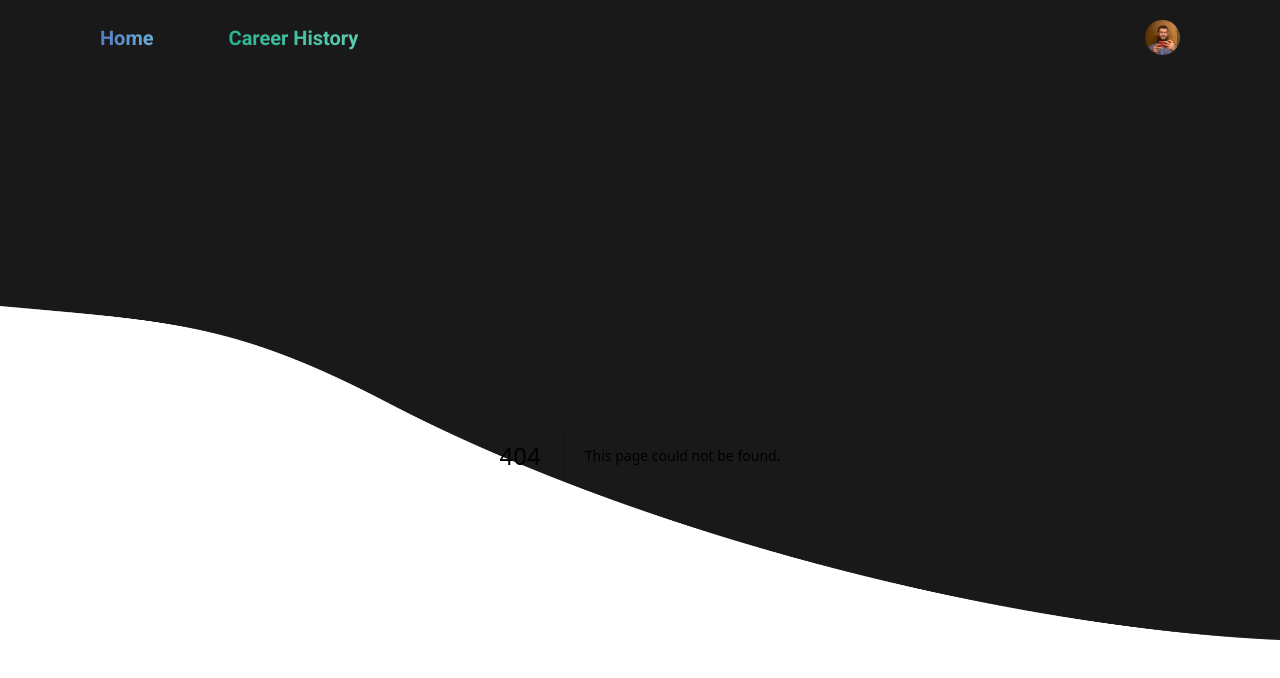
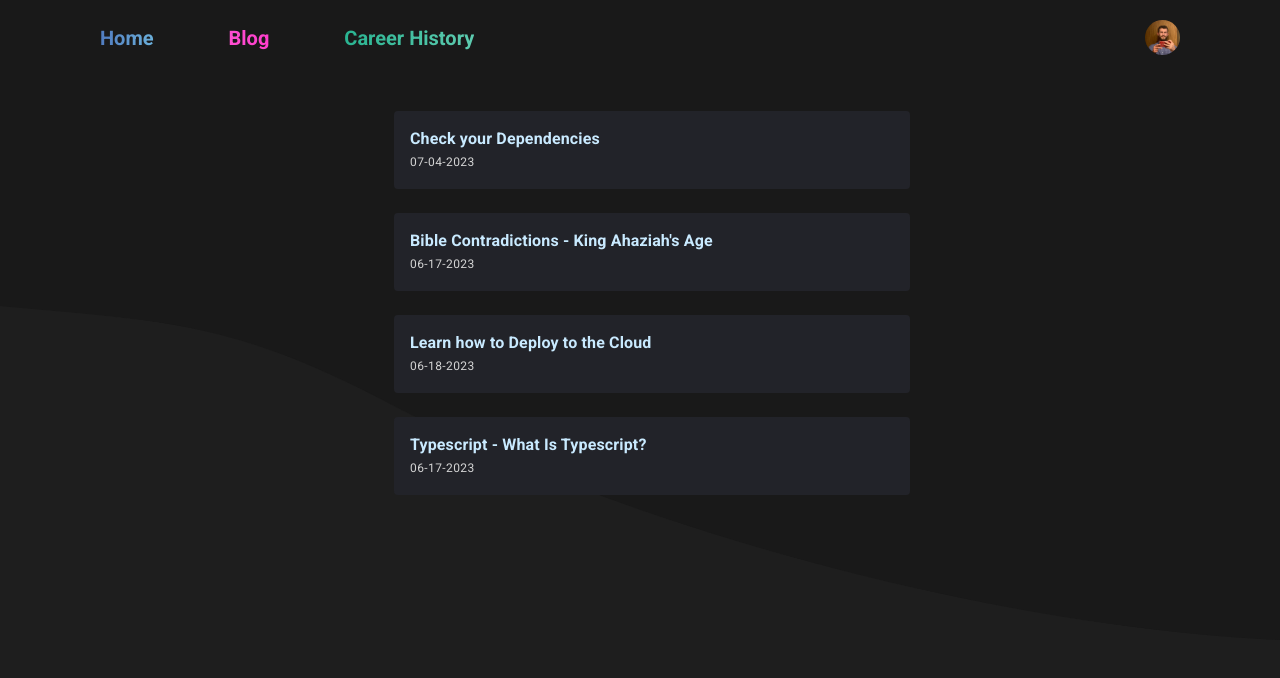
Before and after one commit to IDrumsey/profile-site-v2, a Next.js app: page /blog in a window 1280 px wide. Before the commit this address had no page. Shown: the top 678 px of the page. Built offline with nearby package versions, Linux system fonts and the light colour scheme.

Commit message:
Basic getting the blog back up

```diff
--- /dev/null
+++ b/app/blog/page.tsx
@@ -0,0 +1,33 @@
+import BlogPostCard from "@/components/PostCard/PostCard"
+import { Grid } from "@mui/material"
+import { getSortedArticles } from "app/lib/posts"
+import { useMemo } from "react"
+
+const BlogHomePage = () => {
+  const posts = useMemo(() => {
+    return getSortedArticles()
+  }, [])
+
+  return (
+    <Grid
+      container
+      spacing={3}
+      sx={{
+        width: "50%",
+        marginInline: "auto",
+        marginTop: 4,
+      }}
+    >
+      {posts.map((post, postI) => (
+        <Grid
+          item
+          xs={12}
+        >
+          <BlogPostCard post={post} />
+        </Grid>
+      ))}
+    </Grid>
+  )
+}
+
+export default BlogHomePage
--- /dev/null
+++ b/app/components/PostCard/PostCard.tsx
@@ -0,0 +1,48 @@
+"use client"
+
+import { Typography, Box } from "@mui/material"
+import { PostItem } from "app/types"
+import moment from "moment"
+import { motion } from "framer-motion"
+import { useRouter } from "next/navigation"
+
+type Props = {
+  post: PostItem
+}
+
+const BlogPostCard = ({ post }: Props) => {
+  const router = useRouter()
+
+  console.log(post)
+
+  return (
+    <Box
+      component={motion.div}
+      sx={{
+        padding: 2,
+        backgroundColor: "#222329",
+        borderRadius: 1,
+      }}
+      whileHover={{
+        scale: 1.02,
+        cursor: "pointer",
+        boxShadow: `0 0 10px ffffffee`,
+      }}
+      onClick={() => router.push(`/blog/posts/${post.id}`)}
+    >
+      <Typography
+        variant="body1"
+        fontWeight="bold"
+        color="#c9eaff"
+      >
+        {post.title}
+      </Typography>
+
+      <Typography variant="caption">
+        {moment(post.date).format("MM-DD-YYYY")}
+      </Typography>
+    </Box>
+  )
+}
+
+export default BlogPostCard
--- a/app/components/navbar/navbar.module.scss
+++ b/app/components/navbar/navbar.module.scss
@@ -61,7 +61,7 @@
 .blog-text-gradient {
   // https://cssgradient.io/blog/css-gradient-text/
   // https://webkit.org/blog/1424/css3-gradients/
-  background: -webkit-linear-gradient(left, #517cc0, #6bb0db);
+  background: -webkit-linear-gradient(left, #ff4fd1, #ff3dcc);
   background-clip: text;
   -webkit-background-clip: text;
   -webkit-text-fill-color: transparent;
--- a/app/components/navbar/navbar.tsx
+++ b/app/components/navbar/navbar.tsx
@@ -15,13 +15,13 @@ const Navbar = ({}: Props) => {
               Home
             </h5>
           </Link>
-          {/* <Link href="/blog">
+          <Link href="/blog">
             <h5
               className={`${styles["nav-item"]} ${styles["blog-text-gradient"]}`}
             >
               Blog
             </h5>
-          </Link> */}
+          </Link>
           <Link href="/history/career">
             <h5
               className={`${styles["nav-item"]} ${styles["history-text-gradient"]}`}
--- /dev/null
+++ b/app/lib/posts.ts
@@ -0,0 +1,63 @@
+/**
+ * Used to fetch article data
+ *
+ * cite - https://www.youtube.com/watch?v=ahX4mVgM8AE
+ */
+
+import fs from "fs"
+import matter from "gray-matter"
+import path from "path"
+import moment from "moment"
+
+import type { PostItem } from "app/types"
+
+const postsDir = path.join(process.cwd(), "posts")
+
+export const getSortedArticles = (): Array<PostItem> => {
+  const allPostFilenames = fs.readdirSync(postsDir)
+
+  const allPostsData: Array<PostItem> = allPostFilenames.map((filename) => {
+    const id = filename.replace(/\.mdx$/, "")
+
+    const fullPath = path.join(postsDir, filename)
+    const fileContents = fs.readFileSync(fullPath, "utf-8")
+
+    const matterResult = matter(fileContents)
+
+    return {
+      id,
+      title: matterResult.data.title,
+      date: matterResult.data.date,
+      content: matterResult.data.content,
+    }
+  })
+
+  return allPostsData.sort((a, b) => {
+    const format = "DD-MM-YYYY"
+    const postADate = moment(a.date, format)
+    const postBDate = moment(b.date, format)
+
+    if (postADate.isBefore(postBDate)) {
+      return 1
+    } else if (postBDate.isAfter(postADate)) {
+      return -1
+    } else return 0
+  })
+}
+
+export const getPostContents = async (
+  postId: string
+): Promise<PostItem & { content: string }> => {
+  const fullPath = path.join(postsDir, `${postId}.mdx`)
+
+  const fileContents = fs.readFileSync(fullPath, "utf-8")
+
+  const matterResult = matter(fileContents)
+
+  return {
+    id: postId,
+    title: matterResult.data.title,
+    date: matterResult.data.date,
+    content: matterResult.content,
+  }
+}
--- a/app/styles/fonts/fonts.ts
+++ b/app/styles/fonts/fonts.ts
@@ -1,6 +1,12 @@
 import localFont from "next/font/local"
+import { Poppins } from "next/font/google"
 
 export const ProtestStrikeFont = localFont({
   src: "./ProtestStrike-Regular.ttf",
   display: "swap",
 })
+
+export const PoppinsFont = Poppins({
+  weight: "500",
+  subsets: ["latin"],
+})
--- /dev/null
+++ b/app/types/index.ts
@@ -0,0 +1,6 @@
+export type PostItem = {
+  id: string
+  title: string
+  date: string
+  category?: string
+}
--- a/package.json
+++ b/package.json
@@ -18,6 +18,7 @@
     "@mui/material": "^5.15.7",
     "@react-three/drei": "^9.74.16",
     "@react-three/fiber": "^8.13.9",
+    "@types/markdown-it": "^14.1.2",
     "@types/node": "18.11.19",
     "@types/react": "18.0.38",
     "@types/react-dom": "18.0.11",
@@ -27,6 +28,9 @@
     "date-fns": "^2.30.0",
     "eslint": "8.27.0",
     "framer-motion": "^8.5.5",
+    "gray-matter": "^4.0.3",
+    "markdown-it": "^14.1.0",
+    "moment": "^2.30.1",
     "next": "^13.4.19",
     "react": "^18.2.0",
     "react-dom": "^18.2.0",
```
Also changed, not shown: app/blog/posts/[slug]/page.tsx (added, +49 -0 lines), app/styles/_blog.module.scss (+19 -16 lines), posts/check-for-dependency-updates.mdx (+6 -5 lines), 1 other file (tests, documents, lock files or other folders).
